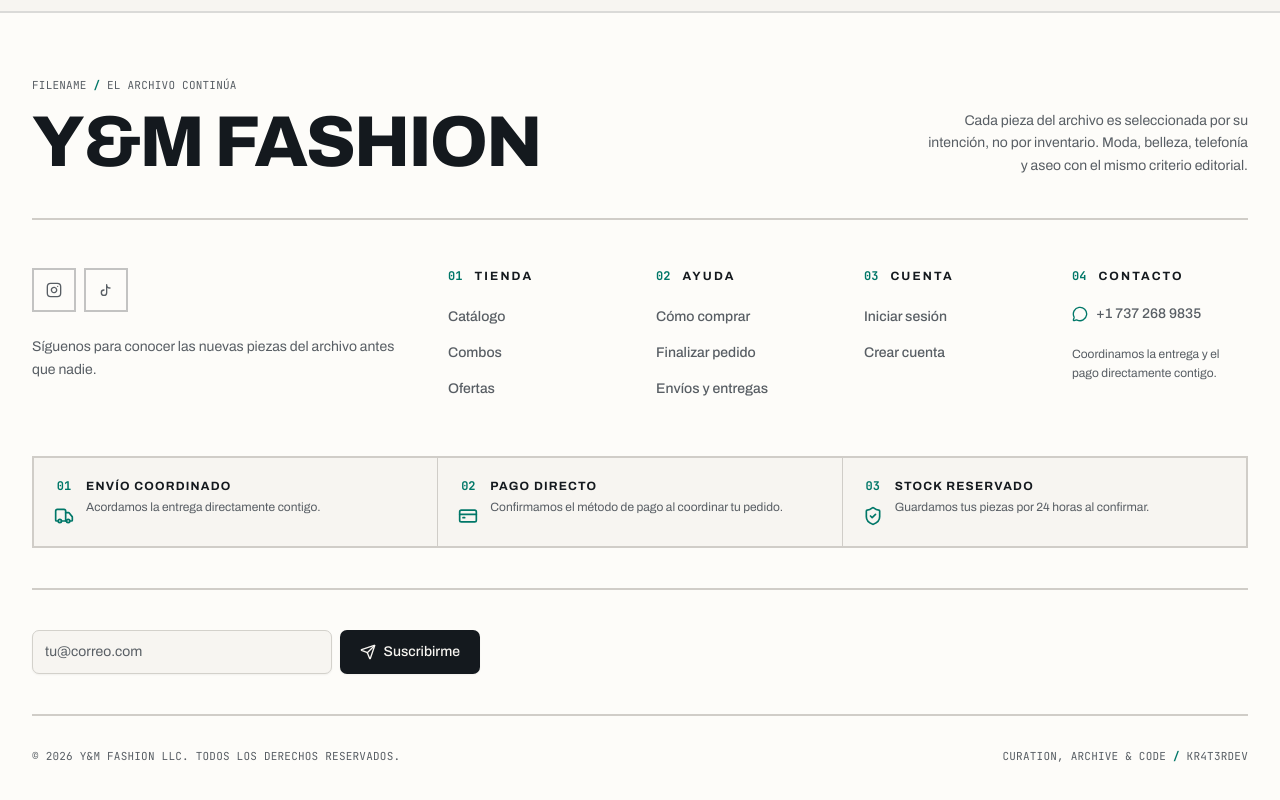
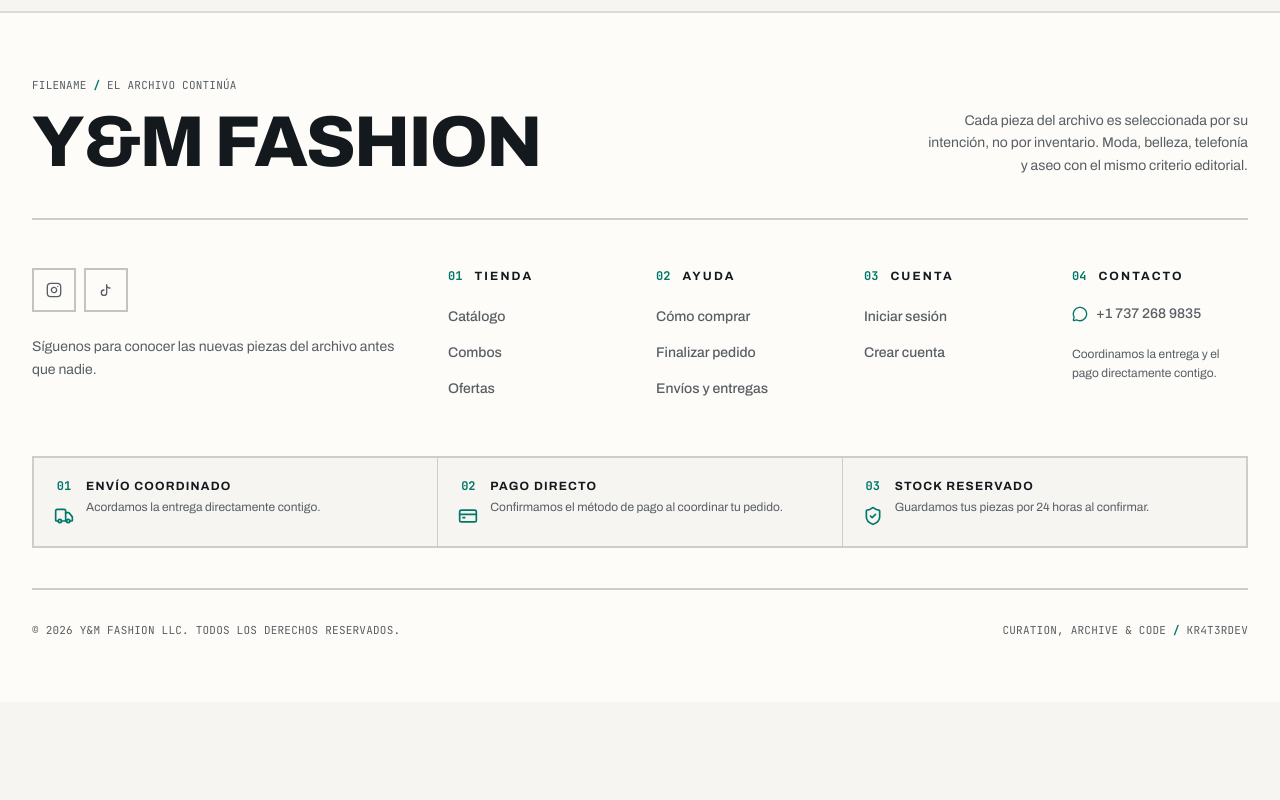
Before and after one commit to kr4t3rdev/Y-M-fashion-LLC, a Next.js app: page / in a window 1280 px wide. Shown: the part 2280-3080 px from the top of the page. After the commit the page ends 2982 px from the top, so only its background shows below. Built offline with nearby package versions, Linux system fonts and the light colour scheme; no server answers; the database is empty.

Commit message:
fix(components):site-footer correct

```diff
--- a/src/components/shop/site-footer.tsx
+++ b/src/components/shop/site-footer.tsx
@@ -167,11 +167,6 @@ export function SiteFooter() {
           ))}
         </div>
 
-        {/* Newsletter */}
-        <div className="mt-10 border-t-2 border-hairline pt-10">
-          <NewsletterForm />
-        </div>
-
         {/* Barra final */}
         <div className="mt-10 flex flex-col items-center justify-between gap-3 border-t-2 border-hairline pt-8 sm:flex-row">
           <p className="tag-no">
```
